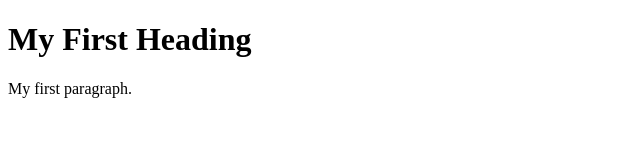
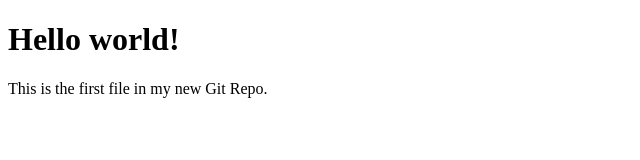
Before and after one commit to FaisalQureshi123/219_repo, a plain HTML site: page New.html in a window 1280 px wide. Shown: the whole page, without its empty margins (0-640 px from the left). Drawn offline with Linux system fonts and the light colour scheme.

Commit message:
Update New.html

```diff
--- a/New.html
+++ b/New.html
@@ -1,10 +1,13 @@
 <!DOCTYPE html>
 <html>
+<head>
+<title>Hello World!</title>
+<link rel="stylesheet" href="bluestyle.css">
+</head>
 <body>
 
-<h1>My First Heading</h1>
-
-<p>My first paragraph.</p>
+<h1>Hello world!</h1>
+<p>This is the first file in my new Git Repo.</p>
 
 </body>
 </html>
```
